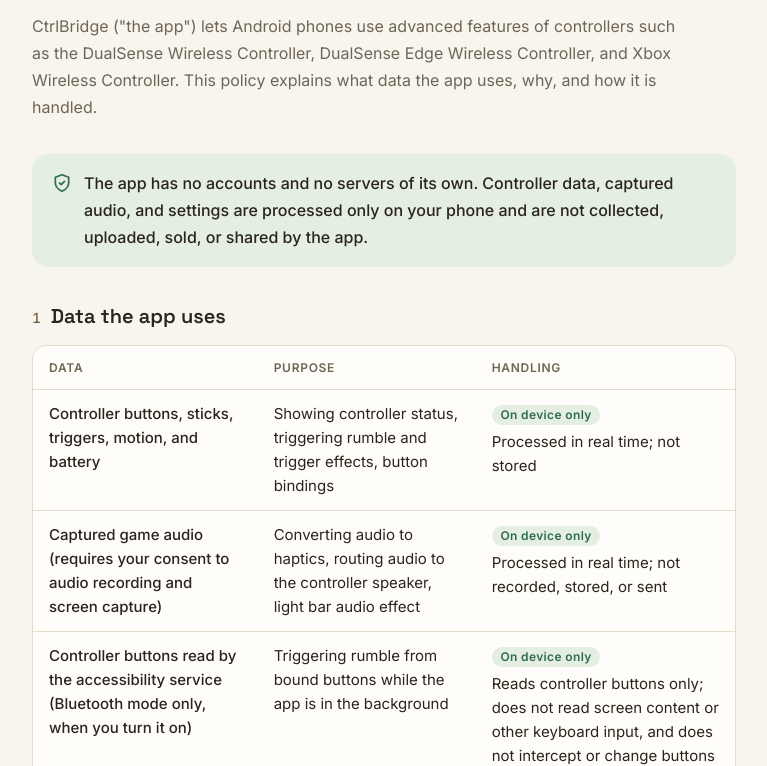
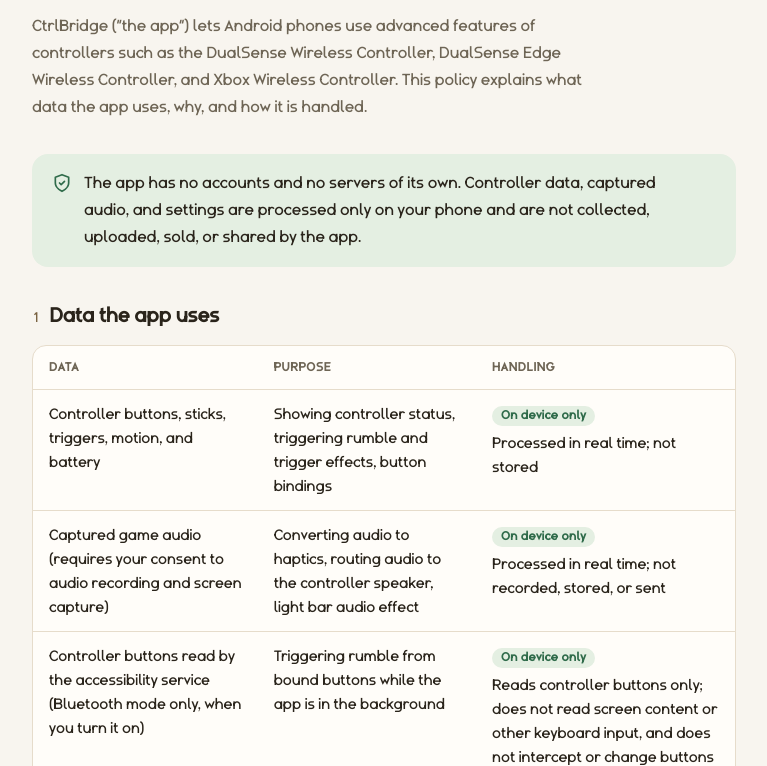
Before and after one commit to Aethellectic/CtrlBridge, a plain HTML site: page index.html in a window 1280 px wide. Shown: the part 203-969 px from the top of the page, without its empty margins (256-1023 px from the left). Drawn offline with Linux system fonts and the light colour scheme.

Commit message:
Use Aethellectic Sans for English, numbers and symbols
Co-Authored-By: Claude Opus 5.5 <noreply@anthropic.com>
Claude-Session: https://claude.ai/code/session_01DXSn5meYD9JYKjDVpYArMB

```diff
--- a/index.html
+++ b/index.html
@@ -6,8 +6,16 @@
 <title>CtrlBridge Privacy Policy</title>
 <link rel="preconnect" href="https://fonts.googleapis.com">
 <link rel="preconnect" href="https://fonts.gstatic.com" crossorigin>
-<link rel="stylesheet" href="https://fonts.googleapis.com/css2?family=Space+Grotesk:wght@500;600&family=Inter:wght@400;500;600&family=Noto+Sans+TC:wght@400;500;700&display=swap">
+<link rel="stylesheet" href="https://fonts.googleapis.com/css2?family=Noto+Sans+TC:wght@400;500;700&display=swap">
 <style>
+/* 品牌字體 Aethellectic Sans：英文、數字、基本符號；其他字元（中文、°…）由後面的字體補上 */
+@font-face {
+  font-family: "Aethellectic Sans";
+  src: url("fonts/AethellecticSans-Regular.woff") format("woff"), url("fonts/AethellecticSans-Regular.ttf") format("truetype");
+  font-weight: 400;
+  font-style: normal;
+  font-display: swap;
+}
 /* Layout: one readable column; a quiet header band with the language switch, then numbered policy sections (the numbering is the policy's own section order). */
 :root {
   /* 主色 #deccae（使用者指定）：淺色主題當填色，文字和連結用同色系的深色 */
@@ -21,8 +29,8 @@
   --on-soft: #3d3220;
   --on-device: #2f6b4a;
   --on-device-soft: #e4efe2;
-  --font-display: "Space Grotesk", "Noto Sans TC", system-ui, sans-serif;
-  --font-body: "Inter", "Noto Sans TC", system-ui, -apple-system, "PingFang TC", "Microsoft JhengHei", sans-serif;
+  --font-display: "Aethellectic Sans", "Noto Sans TC", system-ui, sans-serif;
+  --font-body: "Aethellectic Sans", "Noto Sans TC", system-ui, -apple-system, "PingFang TC", "Microsoft JhengHei", sans-serif;
 }
 @media (prefers-color-scheme: dark) {
   :root:not([data-theme="light"]) {
```
Also changed, not shown: fonts/AethellecticSans-Regular.ttf (added), fonts/AethellecticSans-Regular.woff (added).
